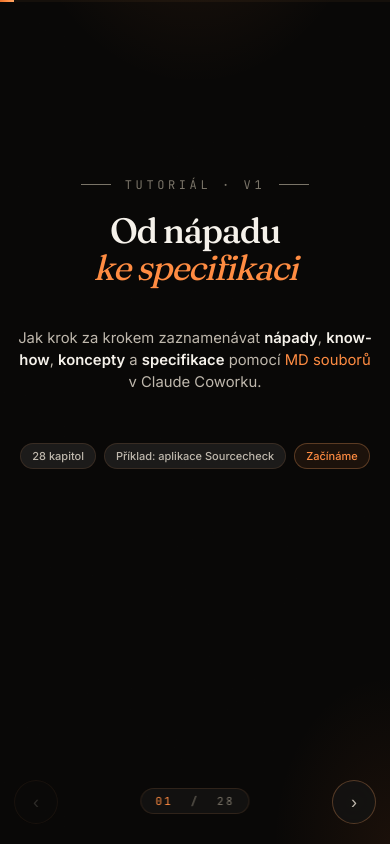
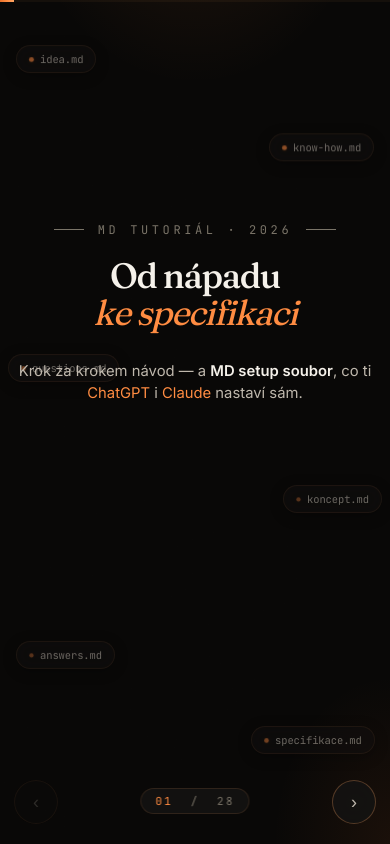
Before and after one commit to dalibormraz/md-workflow-tutorial, a plain HTML site: page index.html in a window 390 px wide. Drawn offline with Linux system fonts and the light colour scheme.

Commit message:
Restyle title slide to match sexy mobile reference design
- Float MD chips: rounded pill shape, subtle backdrop blur, glow
  via box-shadow, pulsing orange dot, staggered floatIn entrance
- Floats now visible on tablet AND mobile (no longer display:none)
- Mobile: smaller chips repositioned to lemma the edges
  (top, middle-left/right, bottom-left/right) so they frame the
  title without overlapping
- Smaller mobile floatUp amplitude (-10px) so chips don't bounce
  off-screen
- Subtitle reworded to mention ChatGPT AND Claude — the SETUP file
  works for both. Shorter, more direct.
- Removed bottom chip row (28 kapitol etc.) per reference design
- Added staggered titleRise entrance animation on brand-mark,
  title-display, and subtitle for a polished reveal

Co-Authored-By: Claude Opus 4.7 <noreply@anthropic.com>

```diff
--- a/index.html
+++ b/index.html
@@ -603,36 +603,71 @@ h2.slide-title .spec-accent { color: var(--spec); font-style: italic; font-weigh
 }
 .float-icon {
   position: absolute;
-  padding: 14px 22px;
-  background: var(--bg-2);
+  padding: 12px 18px;
+  background: rgba(20, 19, 18, 0.78);
   border: 1px solid var(--border);
-  border-radius: 12px;
-  opacity: 0.35;
-  animation: floatUp 14s ease-in-out infinite;
+  border-radius: 999px;
+  opacity: 0;
+  animation: floatIn 0.9s cubic-bezier(0.2, 0.7, 0.3, 1) forwards, floatUp 14s ease-in-out 1s infinite;
   font-family: 'JetBrains Mono', monospace;
-  font-size: 13px;
-  color: var(--text-faint);
-  display: flex;
+  font-size: 12px;
+  color: var(--text-dim);
+  display: inline-flex;
   align-items: center;
   gap: 8px;
+  letter-spacing: -0.01em;
+  backdrop-filter: blur(8px);
+  box-shadow: 0 4px 22px rgba(0, 0, 0, 0.4), inset 0 1px 0 rgba(255, 165, 99, 0.05);
 }
 .float-icon::before {
   content: '';
-  width: 8px;
-  height: 8px;
+  width: 7px;
+  height: 7px;
   border-radius: 50%;
   background: var(--orange);
-}
-.float-icon:nth-child(1) { top: 12%; left: 6%; animation-delay: 0s; }
-.float-icon:nth-child(2) { top: 65%; left: 9%; animation-delay: 3s; }
-.float-icon:nth-child(3) { top: 18%; right: 8%; animation-delay: 6s; }
-.float-icon:nth-child(4) { top: 72%; right: 6%; animation-delay: 1.5s; }
-.float-icon:nth-child(5) { top: 42%; left: 3%; animation-delay: 4.5s; }
-.float-icon:nth-child(6) { top: 28%; right: 3%; animation-delay: 7.5s; }
-
+  box-shadow: 0 0 8px var(--orange-glow);
+  animation: dotPulse 2.4s ease-in-out infinite;
+}
+.float-icon:nth-child(1) { top: 12%; left: 6%; animation-delay: 0.1s, 1.1s; }
+.float-icon:nth-child(2) { top: 65%; left: 9%; animation-delay: 0.25s, 3s; }
+.float-icon:nth-child(3) { top: 18%; right: 8%; animation-delay: 0.18s, 6s; }
+.float-icon:nth-child(4) { top: 72%; right: 6%; animation-delay: 0.32s, 1.5s; }
+.float-icon:nth-child(5) { top: 42%; left: 3%; animation-delay: 0.4s, 4.5s; }
+.float-icon:nth-child(6) { top: 28%; right: 3%; animation-delay: 0.48s, 7.5s; }
+.float-icon:nth-child(1)::before { animation-delay: 0s; }
+.float-icon:nth-child(2)::before { animation-delay: 0.4s; }
+.float-icon:nth-child(3)::before { animation-delay: 0.8s; }
+.float-icon:nth-child(4)::before { animation-delay: 1.2s; }
+.float-icon:nth-child(5)::before { animation-delay: 1.6s; }
+.float-icon:nth-child(6)::before { animation-delay: 2s; }
+
+@keyframes floatIn {
+  from { opacity: 0; transform: translateY(12px) scale(0.92); }
+  to { opacity: 0.55; transform: translateY(0) scale(1); }
+}
 @keyframes floatUp {
-  0%, 100% { transform: translateY(0) rotate(-2deg); }
-  50% { transform: translateY(-40px) rotate(2deg); }
+  0%, 100% { transform: translateY(0); }
+  50% { transform: translateY(-20px); }
+}
+@keyframes dotPulse {
+  0%, 100% { opacity: 1; transform: scale(1); }
+  50% { opacity: 0.55; transform: scale(0.85); }
+}
+
+/* Title content — staggered entrance */
+.title-content .brand-mark,
+.title-content .title-display,
+.title-content .title-sub {
+  opacity: 0;
+  transform: translateY(14px);
+  animation: titleRise 0.85s cubic-bezier(0.2, 0.7, 0.3, 1) forwards;
+}
+.title-content .brand-mark { animation-delay: 0.05s; }
+.title-content .title-display { animation-delay: 0.2s; }
+.title-content .title-sub { animation-delay: 0.4s; }
+
+@keyframes titleRise {
+  to { opacity: 1; transform: translateY(0); }
 }
 
 /* Ping-pong */
@@ -1468,8 +1503,8 @@ h2.slide-title .spec-accent { color: var(--spec); font-style: italic; font-weigh
   .two-col.uneven { grid-template-columns: 1fr; }
   .two-col > * { max-width: 100%; }
 
-  /* Floating decorations: hide on tablet */
-  .float-icons { display: none; }
+  /* Floating decorations — menší na tabletu */
+  .float-icon { padding: 9px 14px; font-size: 11px; }
 
   /* Nav arrows smaller */
   .nav-arrow { width: 44px; height: 44px; font-size: 20px; }
@@ -1737,8 +1772,27 @@ h2.slide-title .spec-accent { color: var(--spec); font-style: italic; font-weigh
   .nav-arrow:hover { transform: scale(1.05); }
   .nav-arrow:disabled { transform: none; }
 
-  /* Floating decorations off */
-  .float-icons { display: none; }
+  /* Floating decorations — zachovat na mobilu, ale menší a přepozicovat */
+  .float-icon {
+    padding: 6px 12px;
+    font-size: 10.5px;
+    gap: 6px;
+    border-radius: 999px;
+    box-shadow: 0 3px 14px rgba(0, 0, 0, 0.5);
+  }
+  .float-icon::before { width: 5px; height: 5px; }
+  /* Pozice tak, aby chipy lemovaly okraje a netlačily na text titulku */
+  .float-icon:nth-child(1) { top: 6%;   left: 4%;  right: auto; }
+  .float-icon:nth-child(2) { top: 16%;  left: auto; right: 4%; }
+  .float-icon:nth-child(3) { top: 42%;  left: 2%;  right: auto; }
+  .float-icon:nth-child(4) { top: 58%;  left: auto; right: 2%; }
+  .float-icon:nth-child(5) { top: 76%;  left: 4%;  right: auto; }
+  .float-icon:nth-child(6) { top: 86%;  left: auto; right: 4%; }
+  /* Menší amplituda floatu, ať nevypadávají z viewportu */
+  @keyframes floatUp {
+    0%, 100% { transform: translateY(0); }
+    50% { transform: translateY(-10px); }
+  }
 
   /* Counter — pill s pozadím nad navigací, ať se neztrácí v textu */
   .slide-counter {
@@ -1781,26 +1835,20 @@ h2.slide-title .spec-accent { color: var(--spec); font-style: italic; font-weigh
   <div class="float-icons">
     <div class="float-icon">idea.md</div>
     <div class="float-icon">know-how.md</div>
-    <div class="float-icon">questions-1.md</div>
-    <div class="float-icon">koncept-1.md</div>
-    <div class="float-icon">answers-1.md</div>
+    <div class="float-icon">questions.md</div>
+    <div class="float-icon">koncept.md</div>
+    <div class="float-icon">answers.md</div>
     <div class="float-icon">specifikace.md</div>
   </div>
-  <div class="content" style="position: relative; z-index: 2;">
-    <div class="brand-mark">Tutoriál · v1</div>
+  <div class="content title-content" style="position: relative; z-index: 2;">
+    <div class="brand-mark">MD Tutoriál · 2026</div>
     <h1 class="title-display">
       Od nápadu<br><span class="accent">ke specifikaci</span>
     </h1>
-    <p class="slide-subtitle" style="margin-top: 40px;">
-      Jak krok za krokem zaznamenávat <strong>nápady</strong>, <strong>know-how</strong>,
-      <strong>koncepty</strong> a <strong>specifikace</strong>
-      pomocí <span style="color: var(--orange);">MD souborů</span> v Claude Coworku.
+    <p class="slide-subtitle title-sub" style="margin-top: 28px;">
+      Krok za krokem návod &mdash; a <strong>MD setup soubor</strong>,
+      co ti <span style="color: var(--orange);">ChatGPT</span> i <span style="color: var(--orange);">Claude</span> nastaví sám.
     </p>
-    <div style="margin-top: 56px; display: flex; justify-content: center; gap: 14px; flex-wrap: wrap;">
-      <span class="chip">28 kapitol</span>
-      <span class="chip">Příklad: aplikace Sourcecheck</span>
-      <span class="chip orange">Začínáme</span>
-    </div>
   </div>
 </section>
 
```
